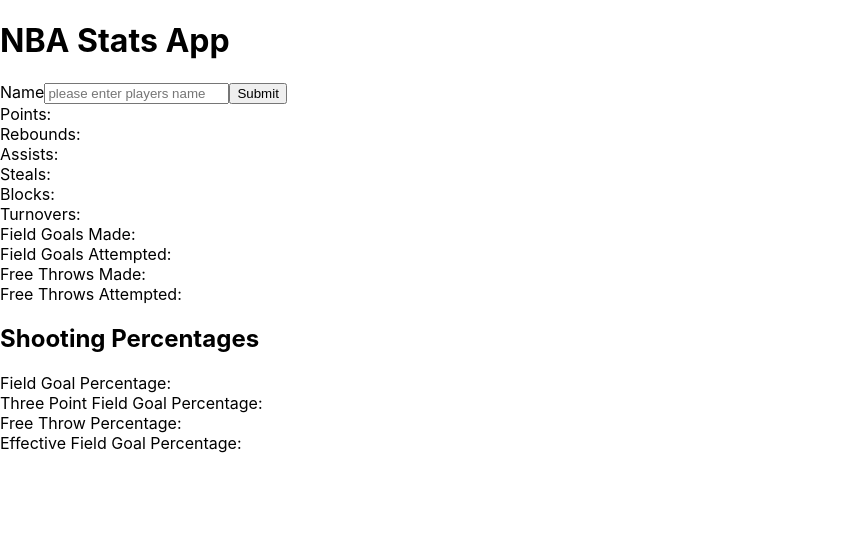
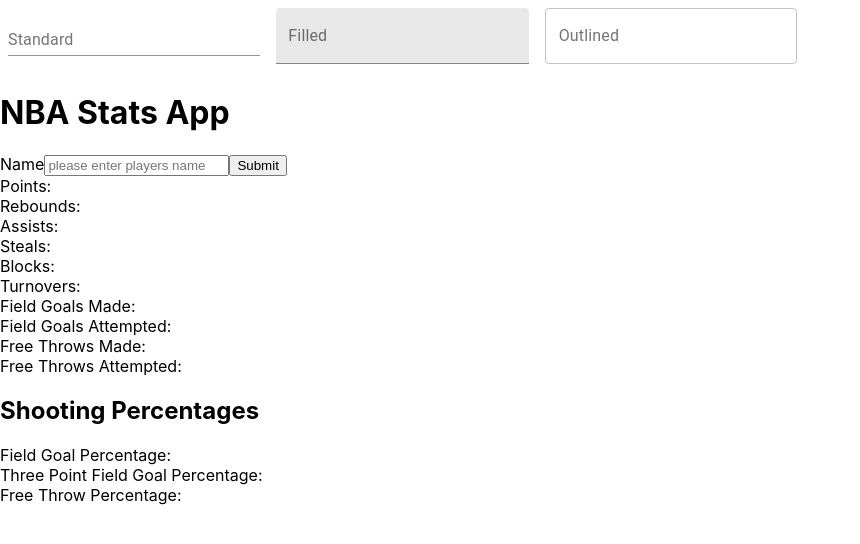
Before and after one commit to ianchow44/nba-stats-app, a React (Create React App) app: page / in a window 1280 px wide. Shown: the top 544 px of the page, without its empty margins (0-860 px from the left). Built offline with nearby package versions, Linux system fonts and the light colour scheme.

Commit message:
changed to functional components, added material UI

```diff
--- a/package.json
+++ b/package.json
@@ -4,6 +4,7 @@
   "version": "0.1.0",
   "private": true,
   "dependencies": {
+    "@material-ui/core": "^4.11.3",
     "@testing-library/jest-dom": "^5.11.4",
     "@testing-library/react": "^11.1.0",
     "@testing-library/user-event": "^12.1.10",
--- a/src/App.js
+++ b/src/App.js
@@ -1,123 +1,126 @@
-import React, {Component} from 'react';
+import React, {useState} from 'react';
 import axios from "axios";
 import './App.css';
+import TextField from '@material-ui/core/TextField';
+import { makeStyles } from '@material-ui/core/styles';
 
 
-class App extends Component {
-  constructor(props){
-    super(props)
-    this.state={
-      playerName: null,
-      playerStats: {},
-      testing: null
+const App = () => {
+
+  const [playerName, setplayerName] = useState(null)
+  const [playerStats, setplayerStats] = useState({})
+  const [value] = useState()
+
+  const useStyles = makeStyles((theme) => ({
+    root: {
+      '& > *': {
+        margin: theme.spacing(1),
+        width: '25ch',
+      },
+    },
+  }));
+
+  const classes = useStyles();
+
+  const handleSubmit = (e) => {
+    e.preventDefault();
+    console.log(playerName)
+    if (!playerName || playerName.length < 1) {
+      alert("Please type player's name!")
+    }
+    else {
+      getPlayerId()
     }
   }
 
-handleSubmit = (e) => {
-  e.preventDefault();
-  console.log(this.state.playerName)
-  if (!this.state.playerName || this.state.playerName.length < 1) {
-    alert("Please type player's name!")
-  }
-  else {
-    this.getPlayerId()
-
-  }
+  const handleChange = (event) => {
+    setplayerName(event.target.value)
   }
 
-handleChange = (event) => {
-  const replace = event.target.value.split(" ").join("_");
-  if(replace.length > 0){
-    this.setState({playerName: replace})
-  }
-}
-
-// calculateFG = () => {
-//   const eFG = (this.state.playerStats["fgm"] + (0.5 * this.state.playerStats["fg3m"])) / this.state.playerStats["fga"]
-//   console.log(eFG)
-// }
-
-  getPlayerId = () => {
-    axios.get(`https://www.balldontlie.io/api/v1/players?search=${this.state.playerName}`)
+  const getPlayerId = (playerId) => {
+    console.log(playerId)
+    axios.get(`https://www.balldontlie.io/api/v1/players?search=${playerName.split(" ").join("_")}`)
     .then(async res => {
-      // console.log(res.data.data)
     if(res.data.data[0] === undefined){
       alert("This player is either injured or hasn't played yet!")
     } else if(res.data.data.length > 1){
       alert("Pleases specify the name more!")
       } else{
-        await this.getPlayerStats(res.data.data[0].id)
-
+        await getPlayerStats(res.data.data[0].id)
         }
       }).catch(err => {
         console.log(err)
       })
     }
 
-  geteFG = () => {
-    this.setState({testing:(this.state.playerStats["fgm"] + (0.5 * this.state.playerStats["fg3m"])) / (this.state.playerStats["fga"])})
-  }
+    // const geteFG = () => {
+      // this.setState({testing:(this.state.playerStats["fgm"] + (0.5 * this.state.playerStats["fg3m"])) / (this.state.playerStats["fga"])})
+    //   setTesting(playerStats["fgm"] + (0.5 * playerStats["fg3m"])) / (playerStats["fga"])
+    // }
 
-  getPlayerStats = (playerId) => {
+  const getPlayerStats = (playerId) => {
     axios.get(`https://www.balldontlie.io/api/v1/season_averages?season=2020&player_ids[]=${playerId}`)
     .then(async res => {
       console.log(res.data.data)
-      this.setState({ playerStats: res.data.data[0]})
-      this.geteFG()
+      setplayerStats(res.data.data[0])
     }).catch(err => {
       console.log(err)
     })
   }
 
-  render(){
   return (
       <div>
+        <form className={classes.root} noValidate autoComplete="off">
+      <TextField id="standard-basic" label="Standard" />
+      <TextField id="filled-basic" label="Filled" variant="filled" />
+      <TextField id="outlined-basic" label="Outlined" variant="outlined" />
+    </form>
+
         <h1>
           NBA Stats App
         </h1>
-     <form onSubmit={this.handleSubmit}>
+        <form onSubmit={handleSubmit}>
           <label>
             Name
             <input
               type="text"
-          value={this.state.value}
-          onChange={this.handleChange}
+              value={value}
+              onChange={handleChange}
               placeholder="please enter players name"
             />
           </label>
           <input type="submit" value="Submit"/>
         </form>
-     Points: {this.state.playerStats["pts"]}
+        Points: {playerStats["pts"]}
         <br />
-     Rebounds: {this.state.playerStats["reb"]}
+        Rebounds: {playerStats["reb"]}
         <br />
-     Assists: {this.state.playerStats["ast"]}
+        Assists: {playerStats["ast"]}
         <br />
-     Steals: {this.state.playerStats["stl"]}
+        Steals: {playerStats["stl"]}
         <br />
-     Blocks: {this.state.playerStats["blk"]}
+        Blocks: {playerStats["blk"]}
         <br />
-     Turnovers: {this.state.playerStats["turnover"]}
+        Turnovers: {playerStats["turnover"]}
         <br />
-     Field Goals Made: {this.state.playerStats["fgm"]}
+        Field Goals Made: {playerStats["fgm"]}
         <br />
-     Field Goals Attempted: {this.state.playerStats["fga"]}
+        Field Goals Attempted: {playerStats["fga"]}
         <br />
-     Free Throws Made: {this.state.playerStats["ftm"]}
+        Free Throws Made: {playerStats["ftm"]}
         <br/>
-     Free Throws Attempted: {this.state.playerStats["fta"]}
+        Free Throws Attempted: {playerStats["fta"]}
         <h2>
         Shooting Percentages
         </h2>
-     Field Goal Percentage: {this.state.playerStats["fg_pct"]}
+        Field Goal Percentage: {playerStats["fg_pct"]}
         <br/>
-     Three Point Field Goal Percentage: {this.state.playerStats["fg3_pct"]}
+        Three Point Field Goal Percentage: {playerStats["fg3_pct"]}
         <br/>
-     Free Throw Percentage: {this.state.playerStats["ft_pct"]}
+        Free Throw Percentage: {playerStats["ft_pct"]}
         <br/>
-     Effective Field Goal Percentage: {this.state.testing}
       </div>
+
   );
 }
-}
 export default App;
```
Also changed, not shown: 2 other files (tests, documents, lock files or other folders). Lines whose indentation alone changed are shown as unchanged.
